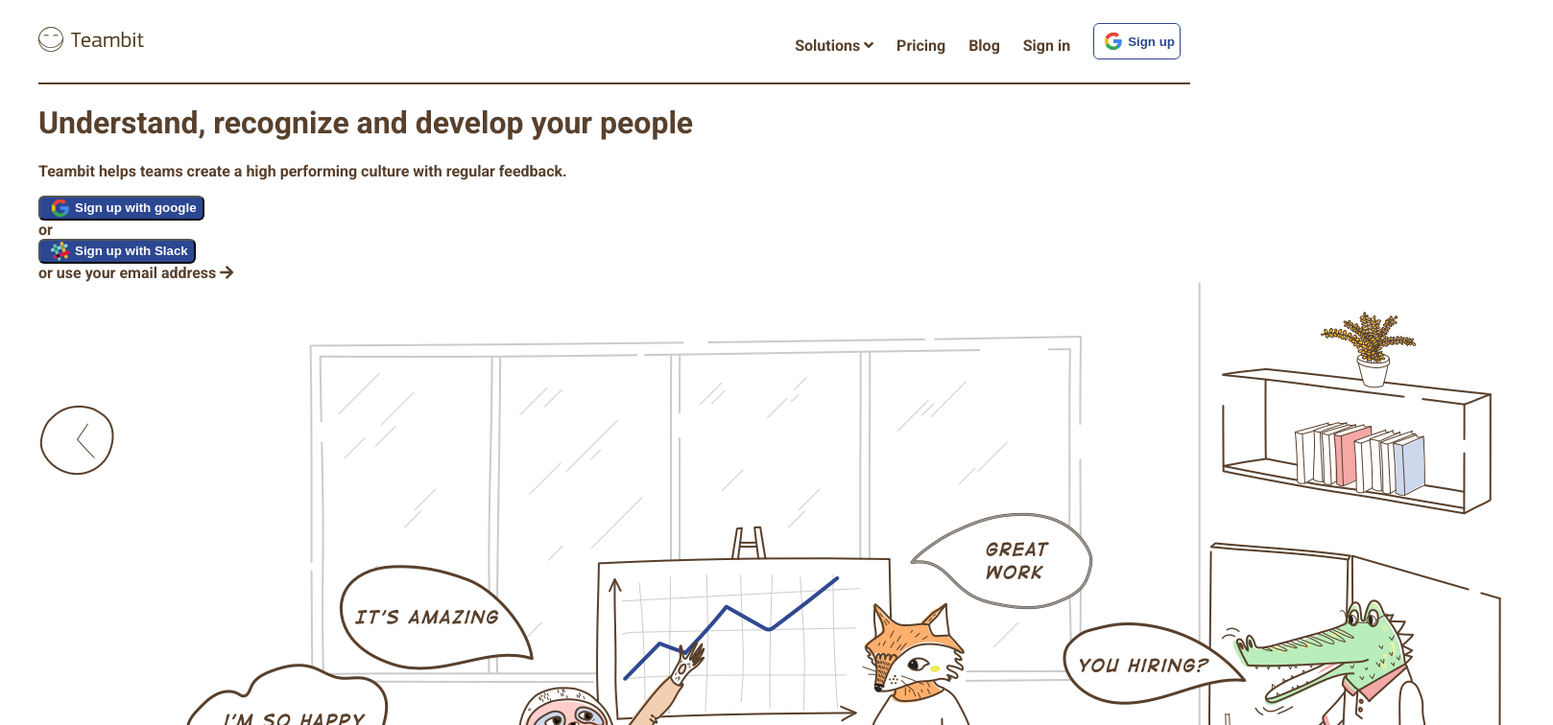
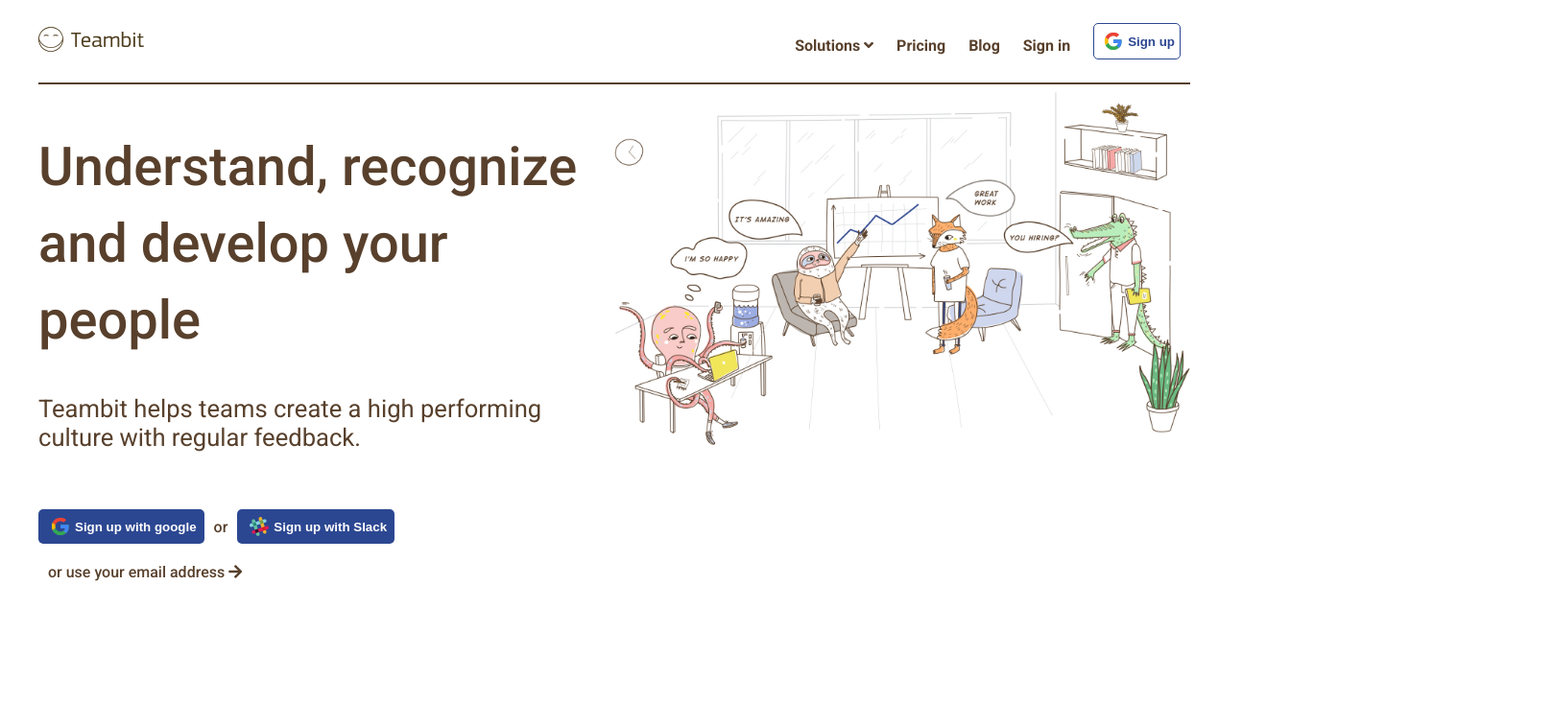
Before and after one commit to peppe-p/node-sass-teambit, a website: page index.html in a window 1280 px wide. Shown: the top 756 px of the page at 96% size, 1618 px wide, since content can reach past the window. Drawn offline with Linux system fonts and the light colour scheme.

Commit message:
complete header and jumbotron

```diff
--- a/index.html
+++ b/index.html
@@ -34,6 +34,7 @@
                 <div class="j_left">
                     <h1>Understand, recognize and develop your people</h1>
                     <p>Teambit helps teams create a high performing culture with regular feedback.</p>
+
                     <div class="btn_zone_jumbo">
                         <div>
                             <button class="btn"><img src="./dist/img/google-logo.svg" alt="Google logo"
@@ -46,7 +47,7 @@
                     </div>
                 </div>
                 <div class="j_right">
-                    <img src="./dist/img/illustration-main.jpg" alt="Jumbotron illustration">
+                    <img class="j_img" src="./dist/img/illustration-main.jpg" alt="Jumbotron illustration">
                 </div>
             </div>
         </div>
--- a/src/partials/_common.scss
+++ b/src/partials/_common.scss
@@ -12,6 +12,12 @@
 a {
     text-decoration: none;
     color: $text_color;
+}
+
+h1 {
+    font-size: 3.5rem;
+    font-weight: 500;
+    line-height: 5rem;
 }
 
 //MIXIN ////////////////////////////////
@@ -36,9 +42,11 @@
     align-items: center;
     justify-content: center;
     color: white;
-    border-radius: 6px;
+    border-radius: 5px;
     font-weight: $txt_normal;
     background-color: $btn_color;
+    border: 0px solid;
+    padding: 8px;
 
 
     & * {
@@ -48,6 +56,7 @@
     &:hover {
         cursor: pointer;
         background-color: white;
+        border: 1px solid $btn_color;
         color: $btn_color;
     }
 }
--- a/src/partials/_header.scss
+++ b/src/partials/_header.scss
@@ -1,5 +1,7 @@
+// NAVBAR TOP MENU
 header {
     font-weight: $txt_normal;
+    margin-bottom: 50px
 }
 
 #main_nav {
@@ -18,3 +20,41 @@
         }
     }
 }
+
+
+// JUMBOTRON
+.jumbo {
+    width: 100%;
+    @include d-flex;
+
+    & > div {
+        width: 50%;
+    }
+
+    & p {
+        font-size: 1.6rem;
+        font-weight: 400;
+    }
+}
+
+.j_img {
+    width: 100%;
+}
+
+.btn_zone_jumbo {
+    margin-top: 60px;
+
+    & span {
+        margin: 0px 10px;
+        font-weight: 500;
+    }
+
+    & div:first-child {
+        @include d-flex;
+        align-items: center;
+    }
+
+    & div:last-child {
+        padding: 20px 0px;
+    }
+}
```
Also changed, not shown: dist/css/style.css.
